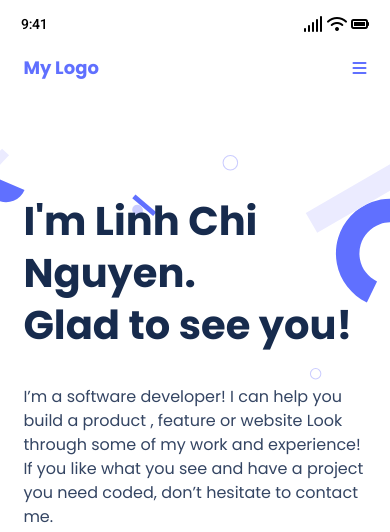
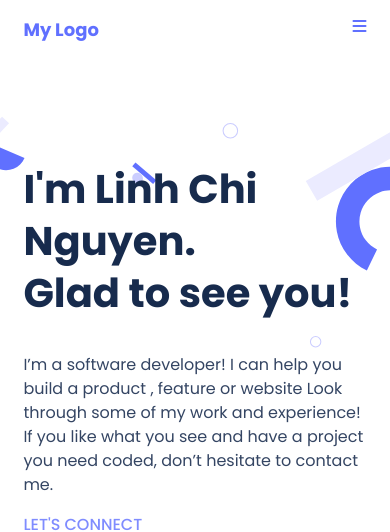
Before and after one commit to ayaderaghul/microverse-portfolio, a website: page index.html in a window 390 px wide. Shown: the top 532 px of the page. Drawn offline with Linux system fonts and the light colour scheme.

Commit message:
Remove bar in mobile version, update style

```diff
--- a/index.html
+++ b/index.html
@@ -12,15 +12,6 @@
     </head>
     <body>
         <header class="intro-section">
-
-            <div class="bar">
-                <div class="clock">9:41</div>
-                <div class="icons">
-                    <i class="fa-solid fa-signal"></i>
-                    <i class="fa-solid fa-wifi"></i>
-                    <i class="fa-solid fa-battery-full"></i>
-                </div>
-            </div>
 
             <nav class="nav-bar">
                 <a class="logo">My Logo</a>
--- a/style.css
+++ b/style.css
@@ -44,7 +44,7 @@ body {
 }
 
 .nav-bar {
-  padding: 12px 6%;
+  padding: 30px 6%;
   display: flex;
   flex-direction: row wrap;
   height: 48px;
@@ -72,7 +72,7 @@ body {
   color: var(--primary-b-400, #6070ff);
   height: 100%;
   position: absolute;
-  top: 0;
+  top: 2px;
   right: 6%;
 }
 
@@ -471,7 +471,7 @@ textarea::placeholder {
   margin: auto;
   width: 134px;
   height: 5px;
-  background: #0D151E;
+  background: #0d151e;
   border: #000;
   border-radius: 10px;
   margin-top: -10px;
```
